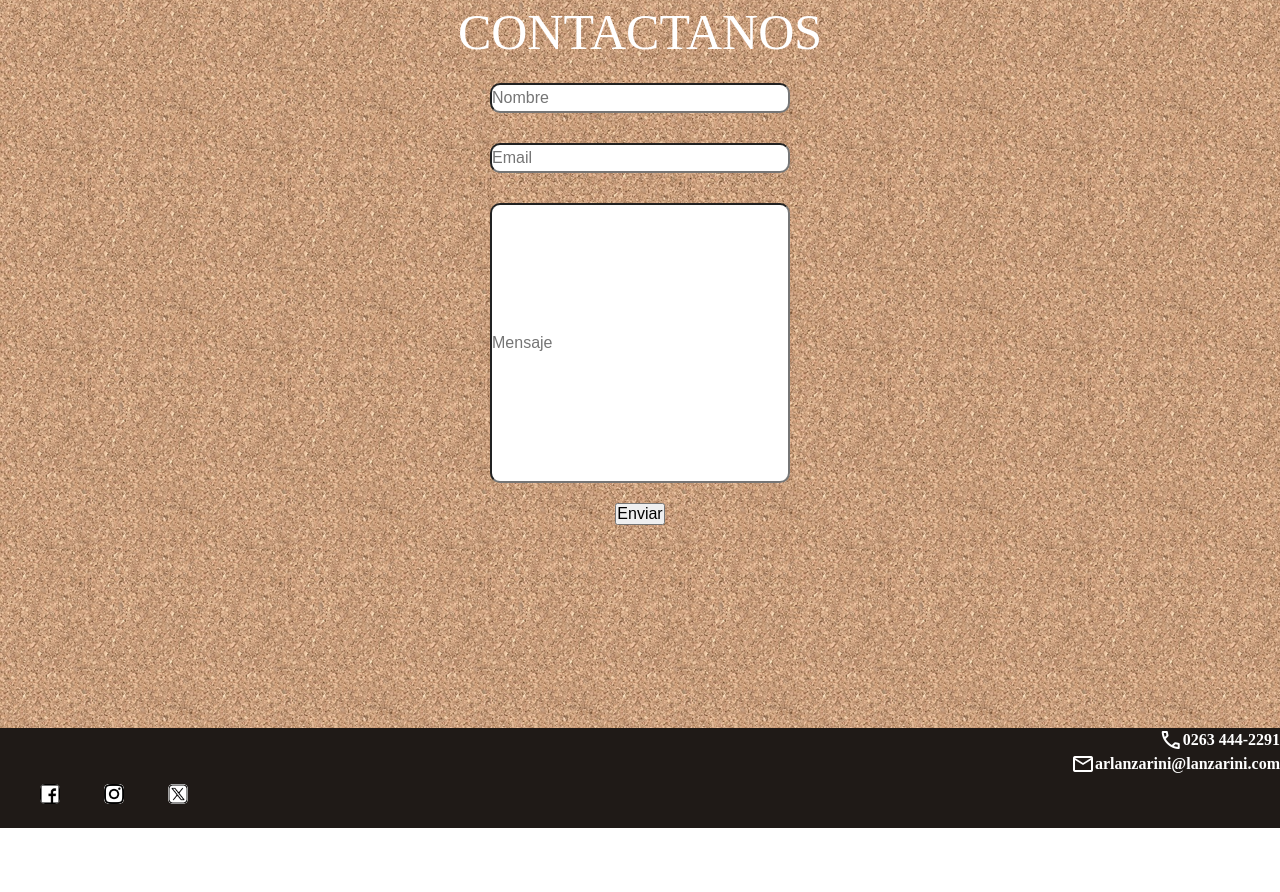
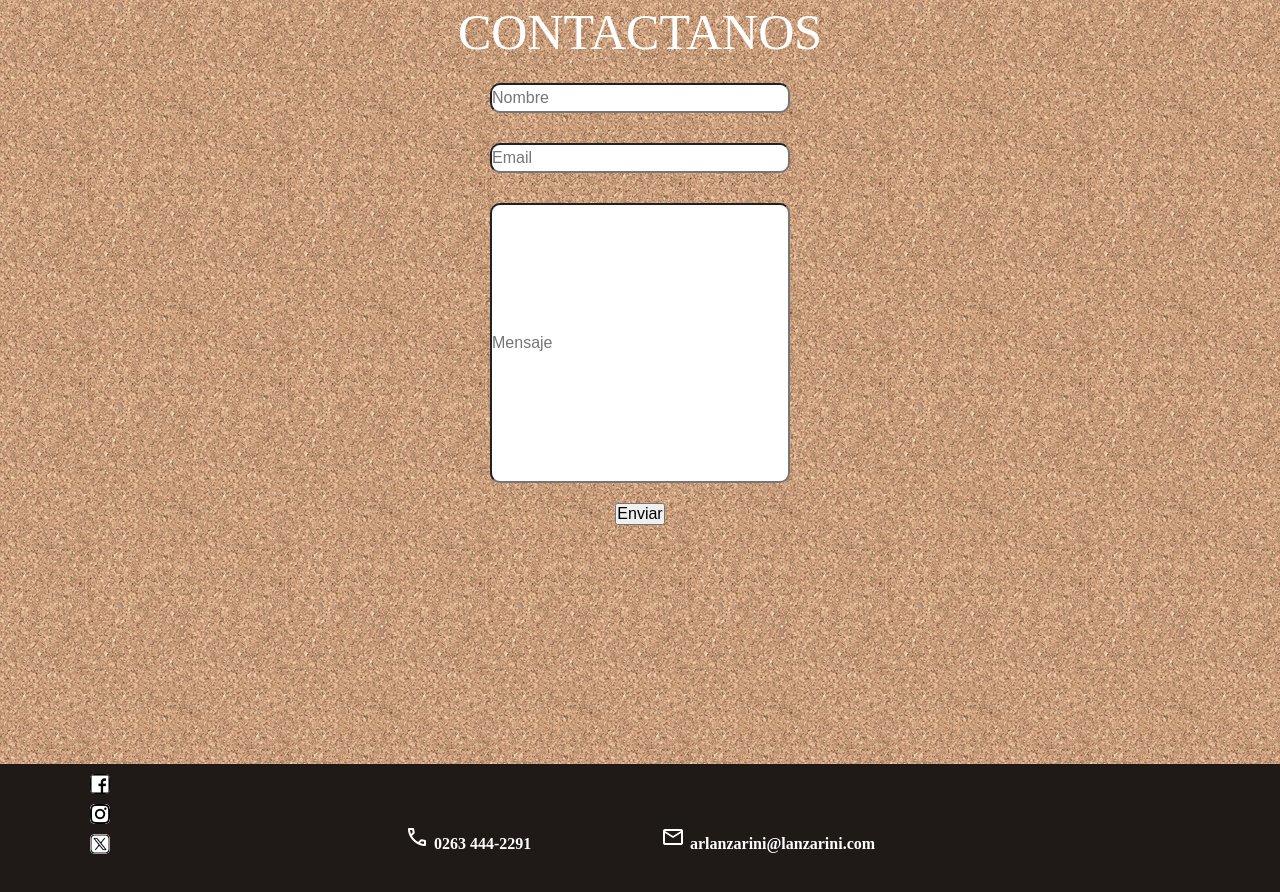
Before and after one commit to ivangeorgel/ProyectoTeclab, a plain HTML site: page Contactos.html in a window 1280 px wide. Shown: the part 296-1188 px from the top of the page. Before the commit the page ends 1124 px from the top, so only its background shows below. Drawn offline with nearby package versions, Linux system fonts and the light colour scheme.

Commit message:
Barra de navegacion arreglada

```diff
--- a/Contactos.html
+++ b/Contactos.html
@@ -42,8 +42,10 @@
         </figure>
     </main>
     <footer class="footer">
-        <h1><span class="material-symbols-outlined">call</span>0263 444-2291</h1>
-        <h2><span class="material-symbols-outlined">mail</span>arlanzarini@lanzarini.com</h2>
+        <div class="footer-content">
+            <h1><span class="material-symbols-outlined">call</span>0263 444-2291</h1>
+            <h2><span class="material-symbols-outlined">mail</span>arlanzarini@lanzarini.com</h2>
+        </div>
     </footer>
 </body>
 </html>
--- a/css/styles.css
+++ b/css/styles.css
@@ -12,7 +12,7 @@ html {
 
 .imagen1 {
   display: flex;
-  justify-content:left;
+  justify-content: left;
   width: 8rem;
   height: 8rem;
 }
@@ -53,6 +53,11 @@ html {
   justify-content: center;
 }
 
+#barraNavegacion:hover {
+  background-color: rgb(148, 100, 76);
+  height: 7rem;
+}
+
 /* Fondos de pantallas */
 .background-slide {
   position: absolute;
@@ -84,13 +89,16 @@ html {
 .Titulo {
   font-size: 7rem;
   /* Tamaño del texto */
-  color:white;
+  color: white;
 }
 
 .Subtitulo {
+  display: flex;
   font-size: 2rem;
-  top: 28rem;
+  justify-content: flex-end;
+  color: white;
 }
+
 
 /*Boton de la pagina principal*/
 .butt {
@@ -105,7 +113,7 @@ html {
 
 
 
-#nextBtn{
+#nextBtn {
   position: relative;
   padding: 1rem 1rem;
   text-decoration: none;
@@ -120,7 +128,8 @@ html {
   border: 3px solid rebeccapurple;
   overflow: hidden;
 }
-  #nextBtn::after{
+
+#nextBtn::after {
   content: "";
   position: absolute;
   width: 100%;
@@ -130,7 +139,8 @@ html {
   background-color: rebeccapurple;
   z-index: -2
 }
-  #nextBtn::before{
+
+#nextBtn::before {
   content: "";
   position: absolute;
   width: 100%;
@@ -138,7 +148,7 @@ html {
   left: 0;
   bottom: -150%;
   border-radius: 30%;
-      background-color:  rgb(148, 100, 76);
+  background-color: rgb(148, 100, 76);
   z-index: -1;
 }
 
@@ -151,15 +161,17 @@ html {
   0% {
     transform: rotate(0deg);
   }
-      100%{
+
+  100% {
     bottom: 100px;
     transform: rotate(360deg);
   }
 }
+
 /**/
 
 /* Iconos */
-.iconos{
+.iconos {
   background-color: white;
   border-radius: 0.5rem;
   width: 2rem;
@@ -173,24 +185,23 @@ html {
   left: 2rem;
 }
 
-.iconos2{
+/* Iconos de la barra de navegacion */
+.iconos2 {
   background-color: white;
   border-radius: 0.5rem;
   width: 2rem;
   height: 2rem;
-  margin: 2rem;
+  margin: 1rem;
   /* display: grid;
   grid-template-columns: 2rem;
   grid-template-rows: 20rem 20rem 20rem; */
   position: relative;
   top: 10rem;
-  left: 2rem;
+  left: 8rem;
+  display: flex;
+  flex-direction: row;
 }
 
-#barraNavegacion:hover {
-  background-color: rgb(148, 100, 76);
-  height: 7rem;
-}
 
 /* formulario */
 .form {
@@ -223,16 +234,19 @@ label {
   gap: 1rem;
 
 }
+
 input {
   border-radius: 1rem;
   margin-top: 2rem;
 }
+
 span.Formulario {
   color: white;
   font-size: 5rem;
   display: flex;
   justify-content: center;
 }
+
 .button-formulario {
   display: block;
   margin: 0 auto;
@@ -249,16 +263,20 @@ span.Formulario {
 .container2 {
   width: 100rem;
   display: flex;
-  justify-content: center; /* Centra horizontalmente */
-  align-items: center; /* Centra verticalmente */
+  justify-content: center;
+  /* Centra horizontalmente */
+  align-items: center;
+  /* Centra verticalmente */
 }
 
 /* Contenedor de Nosotros */
 .contenido {
   width: 80rem;
-  padding: 20px; /* Espaciado interior */
+  padding: 20px;
+  /* Espaciado interior */
 
 }
+
 .container p {
   padding: 2rem 2rem;
 }
@@ -272,43 +290,70 @@ figcaption {
 body.Nosotros {
   background-image: url('/images/patronDeCorcho.webp');
 }
+
 body.Contactos {
   background-image: url('/images/patronDeCorcho.webp');
 }
+
 body.Vinos {
   background-image: url('/images/patronDeCorcho.webp');
 }
 
 /* Footer */
 
-.footer {
+/* .footer {
   height: 10rem;
   background-color:rgba(31, 26, 23, 255) ;
   font-size: 1.6rem;
   position: static;
 }
 
+
 .footer h1,h2 {
 display: flex;
-justify-content: flex-end;
+
+flex-direction: row;
+color: white;
+} */
+
+/* Footer */
+.footer {
+  height: 15rem;
+  background-color: rgba(31, 26, 23, 255);
+  font-size: 1.6rem;
+  display: flex;
+  justify-content: center;
   align-items: center;
+}
+
+.footer-content {
+  display: flex;
+  justify-content: space-around;
+  align-items: center;
+  width: 60rem;
   color: white;
 }
 
-form.Contact {
-  width: 20rem;
-  display: flex;
-  align-items:end;
+.footer-content h1,
+.footer-content h2 {
+  margin: 0 1rem;
+  /* Espacio entre los elementos */
+}
+
+.footer-content h1 span,
+.footer-content h2 span {
+  margin-right: 0.5rem;
+  /* Espacio entre el icono y el texto */
 }
 
 
 
-
-
-
-
-
 /* Carrito */
+form.Contact {
+  width: 20rem;
+  display: flex;
+  align-items: end;
+}
 
 .btn-checkout {
 
@@ -319,17 +364,21 @@ form.Contact {
   width: 100%;
   padding-right: 3rem;
 }
+
 .boton-carrito {
   font-size: 4rem;
 }
+
 .btn-checkout:hover {
   box-shadow: 0.4rem 0.4rem 1rem ligthgray;
   transition: 0.17s ease-in;
 }
+
 .btn-checkout:active {
   transition: 0.3s ease-out;
   filter: grayscale(100%)
 }
+
 .form-checkout {
   background-color: rgba(139, 0, 139, 0.102);
   border-radius: 0.5rem;
@@ -342,7 +391,7 @@ form.Contact {
 .container-card {
   gap: 19rem;
   display: flex;
-  flex-direction:column;
+  flex-direction: column;
   align-items: flex-end;
   flex-wrap: wrap;
   justify-content: right;
@@ -366,10 +415,12 @@ form.Contact {
   align-items: center;
   flex-direction: column;
 }
+
 .card:hover {
   transition: .5s ease-in;
   box-shadow: 0.5rem 2rem 6rem rgba(31, 26, 23, 255);
 }
+
 .card .card-image {
 
   font-size: 6rem;
@@ -387,6 +438,7 @@ form.Contact {
   display: block;
   width: 1fr;
 }
+
 .card .card-price {
   text-align: center;
   font-size: 2rem;
@@ -394,6 +446,7 @@ form.Contact {
   display: block;
   width: 1fr;
 }
+
 /* .card .card-button {
   text-align: center;
   display: block;
@@ -415,13 +468,16 @@ form.Contact {
   width: 7rem;
   height: 23rem;
 }
+
 body.checkout {
   background-image: url('/images/micro_carbon.png');
 }
 
 .card-image img {
-  width: 50rem; /* Ajusta el ancho al 100% del contenedor */
-  height: 50rem; /* Altura automática para mantener la proporción de la imagen */
+  width: 50rem;
+  /* Ajusta el ancho al 100% del contenedor */
+  height: 50rem;
+  /* Altura automática para mantener la proporción de la imagen */
 }
 
 .cart-item {
@@ -429,7 +485,8 @@ body.checkout {
   padding: 10px;
   margin-bottom: 10px;
   display: grid;
-  grid-template-columns: auto 1fr; /* Columna para el nombre y precio, columna para la cantidad y descripción */
+  grid-template-columns: auto 1fr;
+  /* Columna para el nombre y precio, columna para la cantidad y descripción */
   gap: 10px;
 }
 
@@ -478,6 +535,7 @@ body.checkout {
   width: 40rem;
   margin-top: 14rem;
 }
+
 .float-left-3 {
   float: left;
   height: 25rem;
@@ -489,7 +547,8 @@ body.checkout {
 
 
 .icon-description {
-  font-weight: bold; /* Make the text bold */
+  font-weight: bold;
+  /* Make the text bold */
 }
 
 
```
Lines whose indentation alone changed are shown as unchanged.
